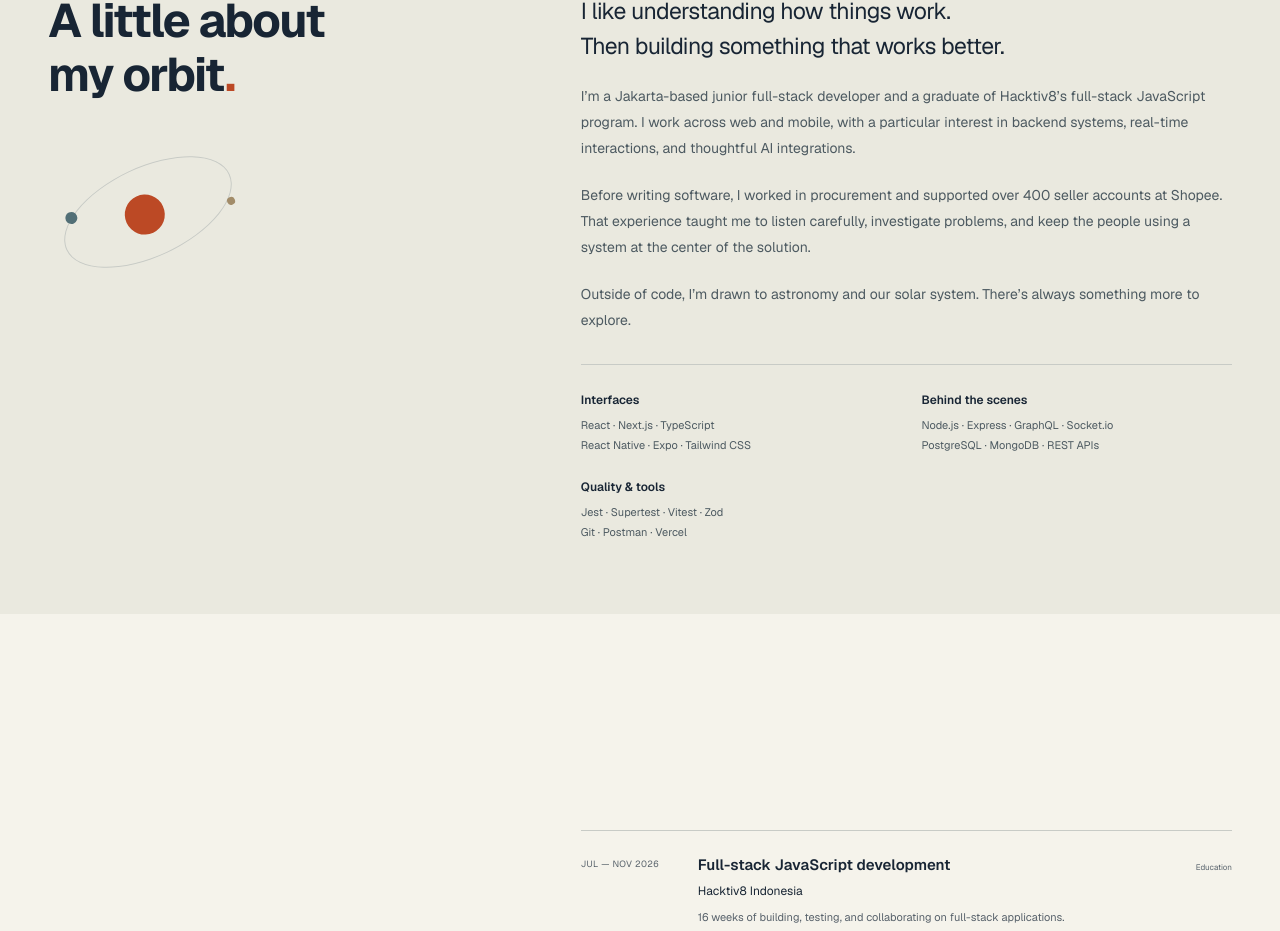
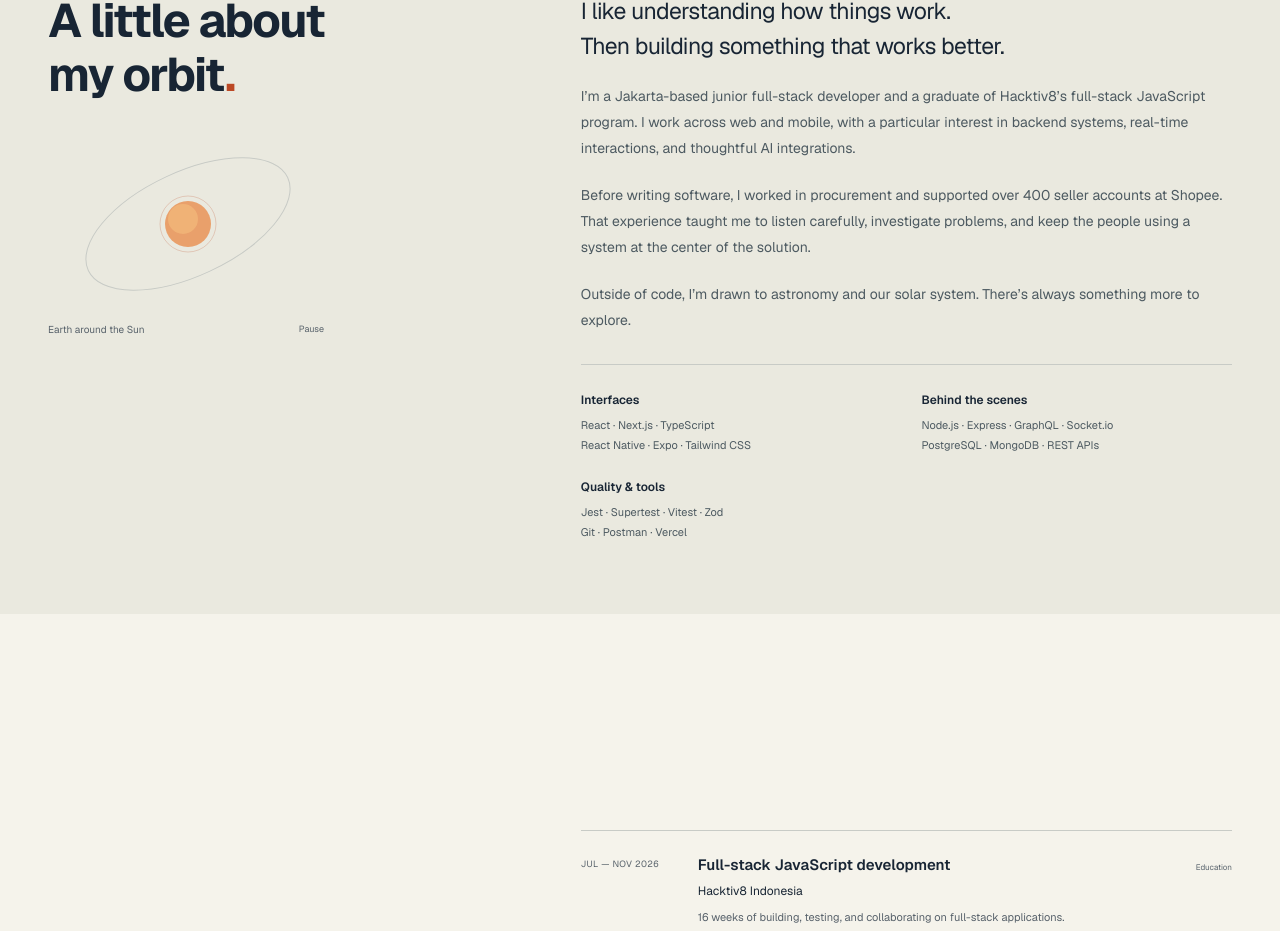
Before and after one commit to OtnielRS/web-portofolio, a Next.js app in the folder my-portofolio/: page / in a window 1280 px wide. Shown: the part 1786-2717 px from the top of the page. Built offline with nearby package versions, Linux system fonts and the light colour scheme.

Commit message:
feat(about): animate theme-aware Sun Earth and Moon orbits

```diff
--- a/my-portofolio/app/_features/about/about-section.tsx
+++ b/my-portofolio/app/_features/about/about-section.tsx
@@ -1,3 +1,5 @@
+import OrbitalStudy from "./orbital-study";
+
 export default function AboutSection({ standalone = false }: { standalone?: boolean }) {
   const Heading = standalone ? "h1" : "h2";
 
@@ -6,7 +8,7 @@ export default function AboutSection({ standalone = false }: { standalone?: bool
       <div className="container about-layout">
         <div>
           <Heading id="about-title">A little about<br />my orbit<span>.</span></Heading>
-          <div className="about-orbit" aria-hidden="true"><span /><i /><i /></div>
+          <OrbitalStudy />
         </div>
         <div className="about-content">
           <p className="about-lead">I like understanding how things work.<br />Then building something that works better.</p>
--- /dev/null
+++ b/my-portofolio/app/_features/about/orbital-study.css
@@ -0,0 +1,15 @@
+.orbital-study { width: 280px; max-width: 100%; margin: 32px 0 0; }
+.orbital-study svg { display: block; width: 100%; height: auto; overflow: visible; }
+.orbital-night { display: none; }
+[data-theme="dark"] .orbital-day { display: none; }
+[data-theme="dark"] .orbital-night { display: inline; }
+.orbital-study figcaption { display: flex; align-items: center; justify-content: space-between; gap: 10px; font-size: 10px; line-height: 1.6; color: var(--muted); }
+.orbital-study button { border: 0; padding: 8px 4px; background: transparent; color: var(--muted); font-size: 9px; cursor: pointer; }
+.orbital-study button:hover { color: var(--accent); }
+@media(max-width:700px) {
+  .about-layout > div:first-child { display: flex; align-items: center; justify-content: space-between; gap: 12px; }
+  .orbital-study { width: 130px; margin: 0; flex-shrink: 0; }
+  .orbital-study figcaption { flex-wrap: wrap; justify-content: center; gap: 0 8px; font-size: 8px; }
+  .orbital-study button { font-size: 8px; padding-block: 4px; }
+}
+@media(prefers-reduced-motion:reduce) { .orbital-study button { display: none; } }
--- /dev/null
+++ b/my-portofolio/app/_features/about/orbital-study.tsx
@@ -0,0 +1,77 @@
+"use client";
+
+import { useEffect, useId, useRef, useState } from "react";
+
+const orbitPath = "M110 0 A110 52 0 1 1 -110 0 A110 52 0 1 1 110 0";
+
+export default function OrbitalStudy() {
+  const scene = useRef<HTMLElement>(null);
+  const illustration = useRef<SVGSVGElement>(null);
+  const [paused, setPaused] = useState(false);
+  const earthClip = useId();
+
+  useEffect(() => {
+    const element = scene.current;
+    const svg = illustration.current;
+    if (!element || !svg) return;
+    const reducedMotion = window.matchMedia("(prefers-reduced-motion: reduce)");
+    let inViewport = false;
+    function update() {
+      if (inViewport && !paused && !document.hidden && !reducedMotion.matches) svg!.unpauseAnimations();
+      else svg!.pauseAnimations();
+    }
+    const observer = new IntersectionObserver(([entry]) => { inViewport = entry.isIntersecting; update(); });
+    svg.pauseAnimations();
+    observer.observe(element);
+    document.addEventListener("visibilitychange", update);
+    reducedMotion.addEventListener("change", update);
+    return () => {
+      observer.disconnect();
+      document.removeEventListener("visibilitychange", update);
+      reducedMotion.removeEventListener("change", update);
+    };
+  }, [paused]);
+
+  return (
+    <figure className="orbital-study" ref={scene}>
+      <svg ref={illustration} viewBox="0 0 280 180" role="img" aria-label="Light mode: Earth orbits the Sun. Dark mode: the Moon orbits Earth. Orbital sizes and speeds are illustrative.">
+        <defs><clipPath id={earthClip}><circle r="22"/></clipPath></defs>
+        <g transform="translate(140 90) rotate(-25)">
+          <ellipse rx="110" ry="52" fill="none" stroke="var(--line)" strokeWidth="1"/>
+          <g className="orbital-day">
+            <animateMotion dur="18s" repeatCount="indefinite" path={orbitPath}/>
+            <circle r="9" fill="#438da6"/>
+            <ellipse cx="-2" cy="-2" rx="3" ry="5" fill="#8eac84"/>
+            <ellipse cx="3" cy="3" rx="2" ry="3" fill="#8eac84"/>
+            <circle cx="-3" cy="-4" r="2" fill="#d4e8df" opacity=".6"/>
+          </g>
+          <g className="orbital-night">
+            <animateMotion dur="12s" repeatCount="indefinite" path={orbitPath}/>
+            <circle r="7" fill="#d5d9cf"/>
+            <circle cx="-2" cy="-2" r="1.7" fill="#a5b0ad"/>
+            <circle cx="2" cy="2" r="1.1" fill="#a5b0ad"/>
+          </g>
+        </g>
+        <g className="orbital-day" transform="translate(140 90)">
+          <circle r="28" fill="none" stroke="var(--accent)" strokeOpacity=".22"/>
+          <circle r="23" fill="#e9a06b"/>
+          <circle cx="-5" cy="-5" r="15" fill="#f5bb7c" opacity=".65"/>
+        </g>
+        <g className="orbital-night" transform="translate(140 90)">
+          <circle r="22" fill="#438da6"/>
+          <g clipPath={`url(#${earthClip})`} fill="#86a887">
+            <ellipse cx="-8" cy="-6" rx="7" ry="12" transform="rotate(-25)"/>
+            <ellipse cx="5" cy="12" rx="6" ry="10" transform="rotate(-25)"/>
+            <ellipse cx="17" cy="-10" rx="8" ry="6"/>
+          </g>
+          <path d="M-15 -10Q0 -18 14 -10M-17 7Q-3 0 13 6" fill="none" stroke="#d9ebe9" strokeWidth="2" opacity=".5"/>
+        </g>
+      </svg>
+      <figcaption>
+        <span className="orbital-day">Earth around the Sun</span>
+        <span className="orbital-night">Moon around Earth</span>
+        <button type="button" onClick={() => setPaused(!paused)} aria-pressed={paused} aria-label={paused ? "Play orbital animation" : "Pause orbital animation"}>{paused ? "Play" : "Pause"}</button>
+      </figcaption>
+    </figure>
+  );
+}
--- a/my-portofolio/app/layout.tsx
+++ b/my-portofolio/app/layout.tsx
@@ -8,6 +8,7 @@ import "./_components/site-header.css";
 import "./_features/home/programmer-scene.css";
 import "./theme.css";
 import "./screen-flow.css";
+import "./_features/about/orbital-study.css";
 
 const geistSans = Geist({
   variable: "--font-geist-sans",
```
Also changed, not shown: 2 other files (tests, documents, lock files or other folders).
